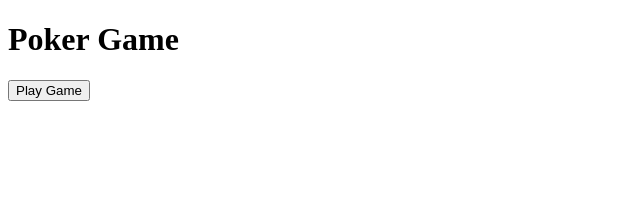
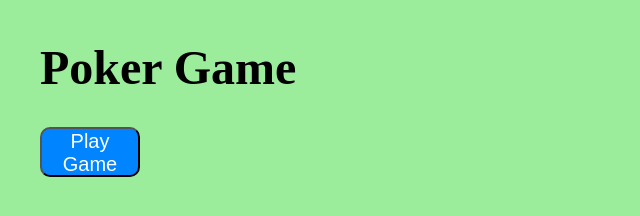
Before and after one commit to AngyDev/JS_Poker_Game, a plain HTML site: page index.html in a window 1280 px wide. Shown: the whole page, without its empty margins (0-640 px from the left). Drawn offline with Linux system fonts and the light colour scheme.

Commit message:
Added css style

```diff
--- a/css/style.css
+++ b/css/style.css
@@ -0,0 +1,19 @@
+body {
+    background-color: #9bec9b;
+    color: rgb(0, 0, 0);
+    font-size: 150%;
+    margin: 0px 0px 0px 0px;
+}
+
+div#pokergame {
+    margin: 40px 40px 40px 40px;
+}
+
+button {
+    width: 100px;
+    height: 50px;
+    font-size: 20px;
+    background-color: rgb(0, 132, 255);
+    color: white;
+    border-radius: 10px;
+}
--- a/index.html
+++ b/index.html
@@ -3,17 +3,19 @@
 
 <head>
     <title>Poker Game</title>
+    <link rel="stylesheet" href="./css/style.css" />
 </head>
 
 <body>
-    <h1>Poker Game</h1>
-    <button onclick="playGame()">Play Game</button>
+    <div id="pokergame">
+        <h1>Poker Game</h1>
+        <button onclick="playGame()">Play Game</button>
 
-    <div id="displayHand"></div>
-    <br>
+        <div id="displayHand"></div>
+        <br>
 
-    <p id="result"></p>
-
+        <h3 id="result"></h3>
+    </div>
     <script src="./scripts/pokergame.js"></script>
 </body>
 
```
